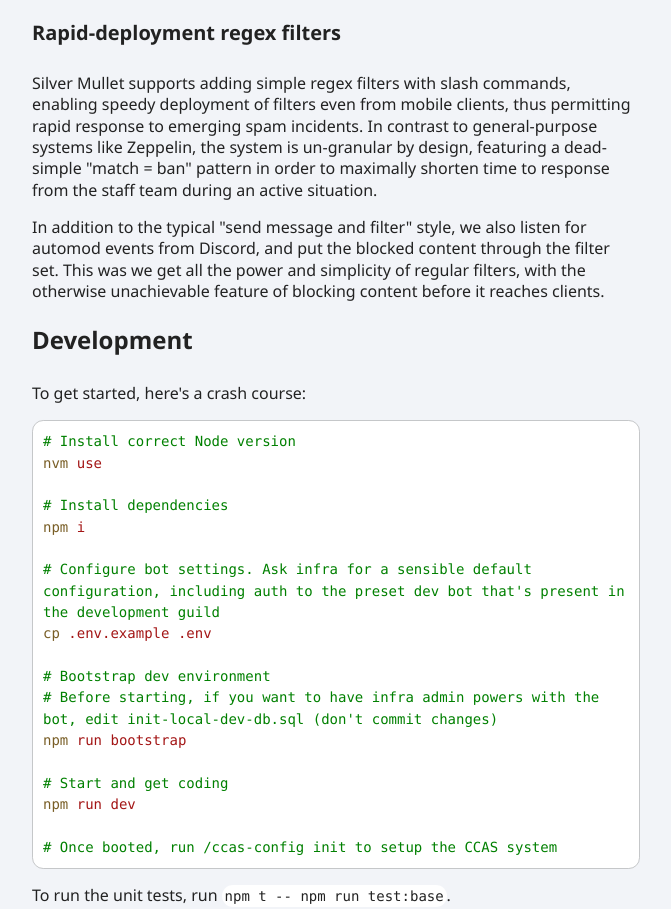
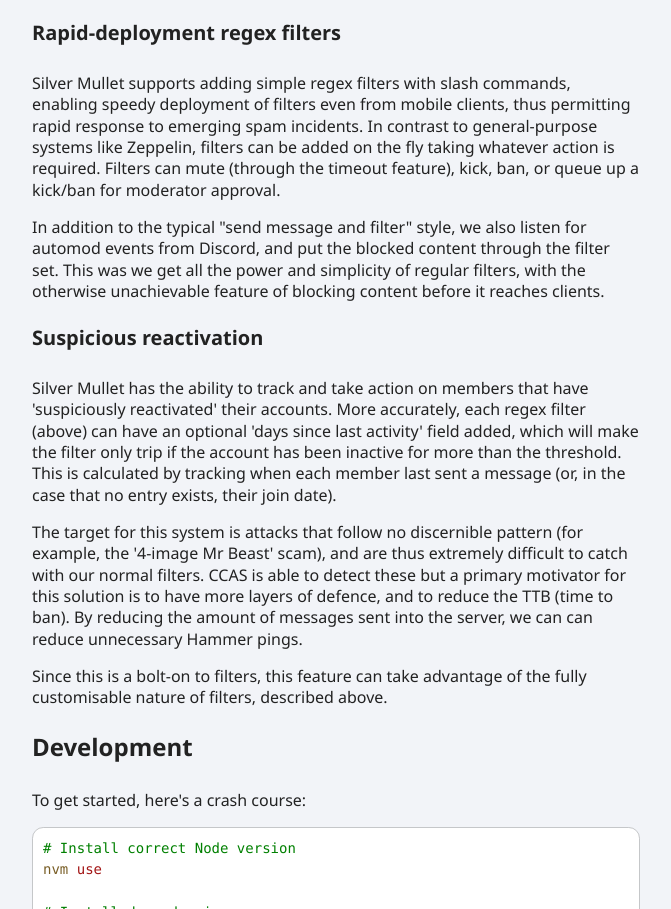
Before and after one commit to TheCodingDen/silver-mullet, a plain HTML site: page index.html in a window 1280 px wide. Shown: the part 1868-2777 px from the top of the page, without its empty margins (272-943 px from the left). Drawn offline with Linux system fonts and the light colour scheme.

Commit message:
Deploying to gh-pages from @ TheCodingDen/silver-mullet@aaf89a25ce7a563f5918667ef12a6f3bc10e399e 🚀

```diff
--- a/index.html
+++ b/index.html
@@ -37,9 +37,14 @@
 <a id="md:cross-channel-anti-spam-ccas" class="tsd-anchor"></a><h3><a href="#md:cross-channel-anti-spam-ccas">Cross-Channel Anti-Spam (CCAS)</a></h3><p>Silver Mullet&#39;s flagship feature is Cross-Channel Anti-Spam (CCAS), which uses <a href="https://en.wikipedia.org/wiki/Nilsimsa_Hash">Nilsimsa hashing</a> to first and foremost enable fuzzy comparison of messages based on broad-strokes similarity, not just absolute equality. This is in an effort to dodge typical antispam countermeasures sometimes deployed by Discord spam malware, like random string addendums.</p>
 <p>However, its primary objective is to, by generating this hash for each message sent within the last ~5 minutes and looking through all hashes for a given user each time they send a message, enable the system to automatically detect and shut down spam being spread across multiple channels - something that is usually proliferated by humans, and something most general-purpose automod systems are generally speaking powerless to defeat.</p>
 <p>To further empower the system&#39;s detection capabilities, the bot supports configuring keywords that, when present in a message, give it additional detection weight in order to trip CCAS detection sooner. This enables shutdown of misconduct that is difficult or outright impossible to accurately filter with simple contextless regex matching, such as phishing link spam, in as little as 2 messages.</p>
-<a id="md:rapid-deployment-regex-filters" class="tsd-anchor"></a><h3><a href="#md:rapid-deployment-regex-filters">Rapid-deployment regex filters</a></h3><p>Silver Mullet supports adding simple regex filters with slash commands, enabling speedy deployment of filters even from mobile clients, thus permitting rapid response to emerging spam incidents. In contrast to general-purpose systems like Zeppelin, the system is un-granular by design, featuring a dead-simple &quot;match = ban&quot; pattern in order to maximally shorten time to response from the staff team during an active situation.</p>
+<a id="md:rapid-deployment-regex-filters" class="tsd-anchor"></a><h3><a href="#md:rapid-deployment-regex-filters">Rapid-deployment regex filters</a></h3><p>Silver Mullet supports adding simple regex filters with slash commands, enabling speedy deployment of filters even from mobile clients, thus permitting rapid response to emerging spam incidents. In contrast to general-purpose systems like Zeppelin, filters can be added on the fly taking whatever action is required. Filters can mute (through the timeout feature), kick, ban, or queue up a kick/ban for moderator approval.</p>
 <p>In addition to the typical &quot;send message and filter&quot; style, we also listen for automod events from Discord, and put the blocked content through
 the filter set. This was we get all the power and simplicity of regular filters, with the otherwise unachievable feature of blocking content before it reaches clients.</p>
+<a id="md:suspicious-reactivation" class="tsd-anchor"></a><h3><a href="#md:suspicious-reactivation">Suspicious reactivation</a></h3><p>Silver Mullet has the ability to track and take action on members that have &#39;suspiciously reactivated&#39; their accounts. More accurately, each regex filter (above) can have an optional &#39;days since last activity&#39; field added, which will make the filter only trip if the account has been inactive for more than the threshold. This is calculated by tracking when each member last sent a message (or, in the case that no entry exists, their join date).</p>
+<p>The target for this system is attacks that follow no discernible pattern (for example, the &#39;4-image Mr Beast&#39; scam), and are thus extremely difficult to catch with our normal filters.
+CCAS is able to detect these but a primary motivator for this solution is to have more layers of defence, and to reduce the TTB (time to ban).
+By reducing the amount of messages sent into the server, we can can reduce unnecessary Hammer pings.</p>
+<p>Since this is a bolt-on to filters, this feature can take advantage of the fully customisable nature of filters, described above.</p>
 <a id="md:development" class="tsd-anchor"></a><h2><a href="#md:development">Development</a></h2><p>To get started, here&#39;s a crash course:</p>
 <pre><code class="language-bash"><span class="hl-0"># Install correct Node version</span><br/><span class="hl-1">nvm</span><span class="hl-2"> </span><span class="hl-3">use</span><br/><br/><span class="hl-0"># Install dependencies</span><br/><span class="hl-1">npm</span><span class="hl-2"> </span><span class="hl-3">i</span><br/><br/><span class="hl-0"># Configure bot settings. Ask infra for a sensible default configuration, including auth to the preset dev bot that&#39;s present in the development guild</span><br/><span class="hl-1">cp</span><span class="hl-2"> </span><span class="hl-3">.env.example</span><span class="hl-2"> </span><span class="hl-3">.env</span><br/><br/><span class="hl-0"># Bootstrap dev environment</span><br/><span class="hl-0"># Before starting, if you want to have infra admin powers with the bot, edit init-local-dev-db.sql (don&#39;t commit changes)</span><br/><span class="hl-1">npm</span><span class="hl-2"> </span><span class="hl-3">run</span><span class="hl-2"> </span><span class="hl-3">bootstrap</span><br/><br/><span class="hl-0"># Start and get coding</span><br/><span class="hl-1">npm</span><span class="hl-2"> </span><span class="hl-3">run</span><span class="hl-2"> </span><span class="hl-3">dev</span><br/><br/><span class="hl-0"># Once booted, run /ccas-config init to setup the CCAS system</span>
 </code><button>Copy</button></pre>
@@ -73,7 +78,8 @@
 <li>
 <ul>
 <li><a href="#md:cross-channel-anti-spam-ccas"><span>Cross-<wbr/>Channel <wbr/>Anti-<wbr/>Spam (CCAS)</span></a></li>
-<li><a href="#md:rapid-deployment-regex-filters"><span>Rapid-<wbr/>deployment regex filters</span></a></li></ul></li>
+<li><a href="#md:rapid-deployment-regex-filters"><span>Rapid-<wbr/>deployment regex filters</span></a></li>
+<li><a href="#md:suspicious-reactivation"><span>Suspicious reactivation</span></a></li></ul></li>
 <li><a href="#md:development"><span>Development</span></a></li></ul></li></ul></li></ul></div></details></div>
 <div class="site-menu">
 <nav class="tsd-navigation"><a href="modules.html" class="current"><svg class="tsd-kind-icon" viewBox="0 0 24 24"><g id="icon-4"><rect fill="var(--color-icon-background)" stroke="var(--color-ts-namespace)" stroke-width="1.5" x="1" y="1" width="22" height="22" rx="6"></rect><path d="M9.33 16V7.24H10.77L13.446 14.74C13.43 14.54 13.41 14.296 13.386 14.008C13.37 13.712 13.354 13.404 13.338 13.084C13.33 12.756 13.326 12.448 13.326 12.16V7.24H14.37V16H12.93L10.266 8.5C10.282 8.692 10.298 8.936 10.314 9.232C10.33 9.52 10.342 9.828 10.35 10.156C10.366 10.476 10.374 10.784 10.374 11.08V16H9.33Z" fill="var(--color-text)"></path></g></svg><span>silver-<wbr/>mullet</span></a>
```
